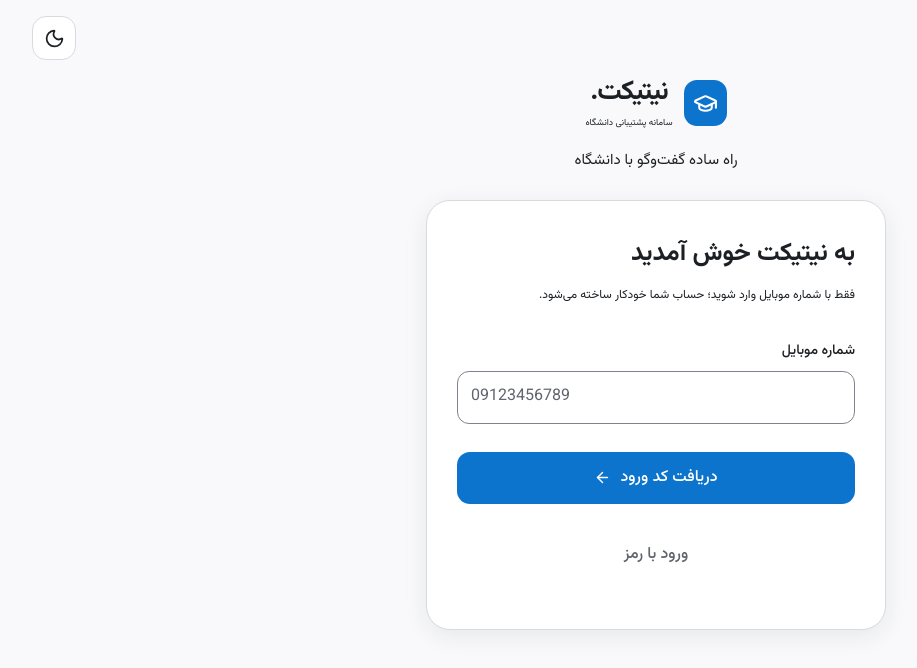
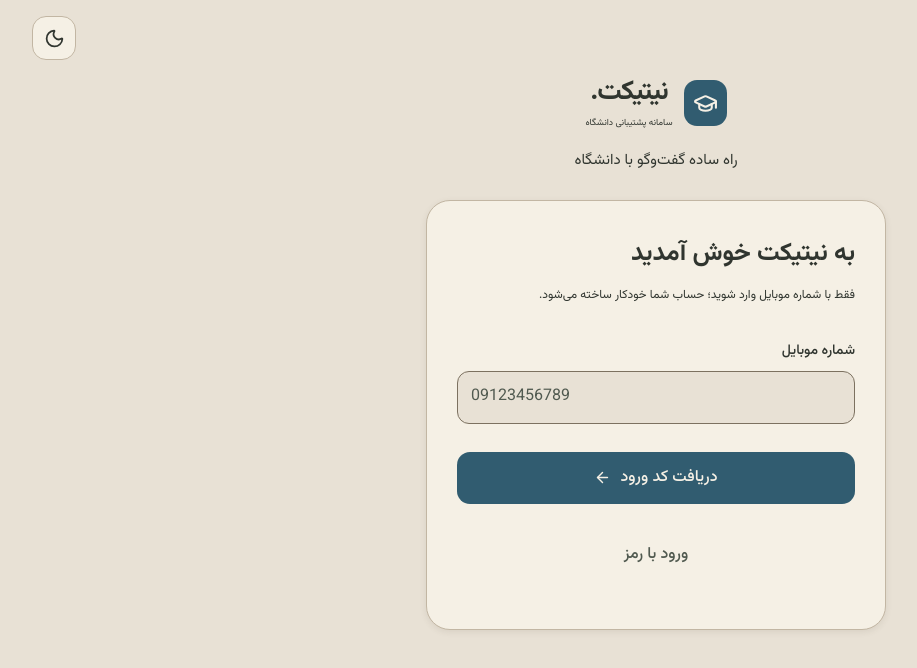
Before and after one commit to Kourosh37/niticket, a Next.js app in the folder apps/web/: page /login in a window 1280 px wide. Shown: the top 668 px of the page, without its empty margins (79-996 px from the left). Built offline with nearby package versions, Linux system fonts and the light colour scheme; no server answers.

Commit message:
feat(theme): soften light mode with warm paper surfaces and clearer layers

```diff
--- a/apps/web/src/app/theme.css
+++ b/apps/web/src/app/theme.css
@@ -1,33 +1,33 @@
-/* Semantic roles based on Radix Slate, Blue, Green, Red and Amber scales.
-   https://www.radix-ui.com/colors/docs/palette-composition/understanding-the-scale */
+/* Warm paper surfaces and muted ink accents for light mode.
+   Dark mode retains its Slate, Blue, Green, Red and Amber semantic palette. */
 :root,
 :root[data-theme='light'] {
   color-scheme: light;
-  --background: #f9f9fb;
-  --surface: #ffffff;
-  --surface-alt: #f0f0f3;
-  --surface-hover: #e8e8ec;
-  --foreground: #1c2024;
-  --muted: #60646c;
-  --primary: #0d74ce;
-  --primary-hover: #113264;
-  --on-primary: #ffffff;
-  --accent: #e6f4fe;
-  --accent-foreground: #113264;
-  --accent-strong: #0d74ce;
-  --border: #d9d9e0;
-  --border-strong: #80838d;
-  --focus: #0d74ce;
-  --overlay: rgba(28, 32, 36, 0.5);
-  --shadow: rgba(28, 32, 36, 0.08);
-  --bubble-own: #e6f4fe;
-  --bubble-border: #acd8fc;
-  --danger: #ce2c31;
-  --danger-surface: #feebec;
-  --success: #193b2d;
-  --success-surface: #e6f6eb;
-  --warning: #4f3422;
-  --warning-surface: #fff7c2;
+  --background: #e8e1d5;
+  --surface: #f5f0e5;
+  --surface-alt: #ded6c7;
+  --surface-hover: #d7cfc0;
+  --foreground: #30352f;
+  --muted: #515a50;
+  --primary: #315c70;
+  --primary-hover: #24495b;
+  --on-primary: #f5f0e5;
+  --accent: #dbe5e8;
+  --accent-foreground: #24495b;
+  --accent-strong: #315c70;
+  --border: #c2b6a3;
+  --border-strong: #7c7160;
+  --focus: #315c70;
+  --overlay: rgba(48, 45, 38, 0.5);
+  --shadow: rgba(75, 66, 47, 0.1);
+  --bubble-own: #dbe5e8;
+  --bubble-border: #a6bbc3;
+  --danger: #a23d35;
+  --danger-surface: #f1ddd5;
+  --success: #355e48;
+  --success-surface: #dde6d6;
+  --warning: #70512d;
+  --warning-surface: #eee0bd;
 }
 
 :root[data-theme='dark'] {
@@ -318,3 +318,37 @@ textarea {
 .internal-label {
   color: var(--warning);
 }
+
+/* Separate the paper sheets from their canvas without adding bright white areas. */
+:root[data-theme='light'] .messenger-chat {
+  background: var(--background);
+}
+:root[data-theme='light'] .messenger-bubble {
+  box-shadow: 0 1px 2px var(--shadow);
+}
+:root[data-theme='light'] .surface,
+:root[data-theme='light'] .auth-simple .auth-form-area,
+:root[data-theme='light'] .easy-navigation {
+  box-shadow: 0 2px 6px var(--shadow);
+}
+:root[data-theme='light'] .field input,
+:root[data-theme='light'] .field select,
+:root[data-theme='light'] .field textarea,
+:root[data-theme='light'] .auth-form input,
+:root[data-theme='light'] .messenger-input-row textarea {
+  background: var(--background);
+}
+:root[data-theme='light'] .inbox-tabs {
+  background: var(--surface-alt);
+}
+:root[data-theme='light'] .inbox-tabs a[aria-current] {
+  background: var(--surface);
+  color: var(--accent-foreground);
+  border-color: var(--primary);
+}
+:root[data-theme='light'] .inbox-thread.thread-action {
+  background: var(--accent);
+}
+:root[data-theme='light'] .inbox-thread:hover {
+  background: var(--surface-hover);
+}
```
Also changed, not shown: 2 other files (tests, documents, lock files or other folders).
